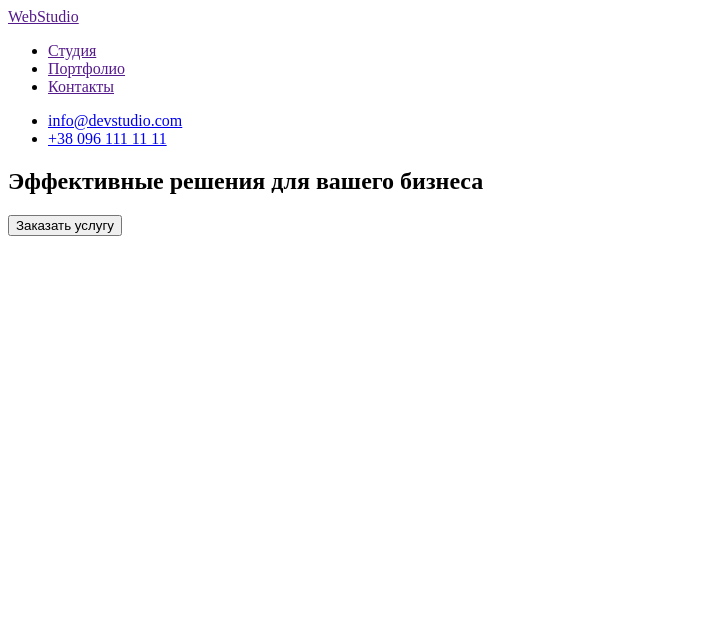
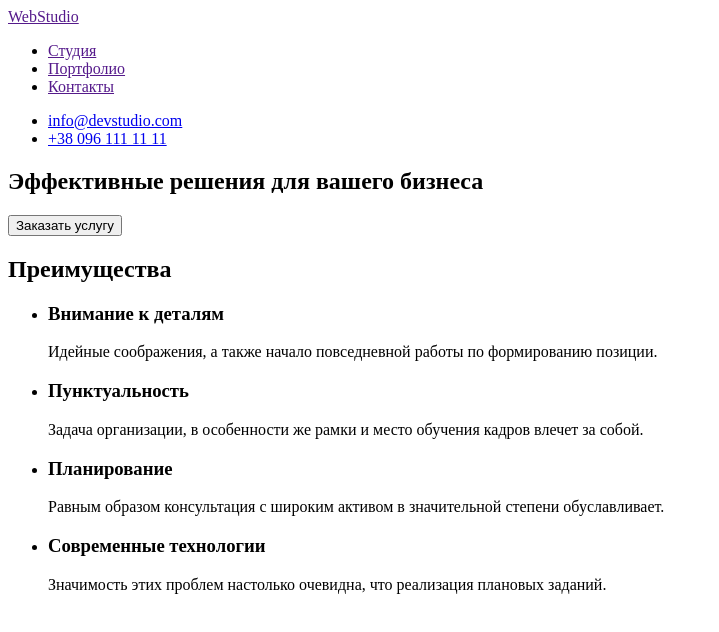
Before and after one commit to Evgeniya-star-35/goit-markup-hw-01, a plain HTML site: page index.html in a window 1280 px wide. Shown: the whole page, without its empty margins (0-719 px from the left). Drawn offline with Linux system fonts and the light colour scheme.

Commit message:
добавила секцию преимущества

```diff
--- a/index.html
+++ b/index.html
@@ -29,6 +29,40 @@
         <h1>Эффективные решения для вашего бизнеса</h1>
         <button type="button">Заказать услугу</button>
       </section>
+      <!--Преимущества-->
+      <section>
+        <h2>Преимущества</h2>
+        <ul>
+          <li>
+            <h3>Внимание к деталям</h3>
+            <p>
+              Идейные соображения, а также начало повседневной работы по
+              формированию позиции.
+            </p>
+          </li>
+          <li>
+            <h3>Пунктуальность</h3>
+            <p>
+              Задача организации, в особенности же рамки и место обучения кадров
+              влечет за собой.
+            </p>
+          </li>
+          <li>
+            <h3>Планирование</h3>
+            <p>
+              Равным образом консультация с широким активом в значительной
+              степени обуславливает.
+            </p>
+          </li>
+          <li>
+            <h3>Современные технологии</h3>
+            <p>
+              Значимость этих проблем настолько очевидна, что реализация
+              плановых заданий.
+            </p>
+          </li>
+        </ul>
+      </section>
     </main>
   </body>
 </html>
```
